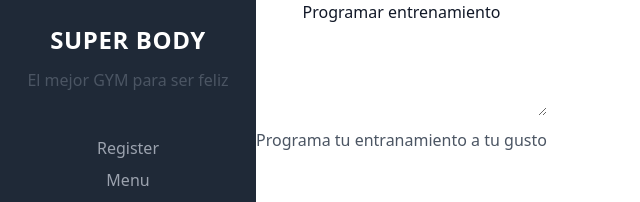
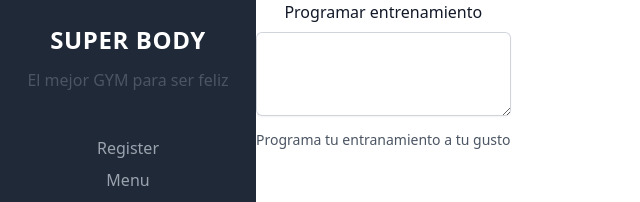
Before and after one commit to paulinacartagena1234/gym, a React (Create React App) app: page /programarentrenamiento in a window 1280 px wide. Shown: the top 202 px of the page, without its empty margins (0-640 px from the left). Built offline with nearby package versions, Linux system fonts and the light colour scheme.

Commit message:
Package json y main.css

```diff
--- a/package.json
+++ b/package.json
@@ -6,6 +6,7 @@
     "@testing-library/jest-dom": "^5.17.0",
     "@testing-library/react": "^13.4.0",
     "@testing-library/user-event": "^13.5.0",
+    "postcss-cli": "^10.1.0",
     "react": "^18.2.0",
     "react-dom": "^18.2.0",
     "react-router": "^6.16.0",
@@ -38,5 +39,10 @@
       "last 1 firefox version",
       "last 1 safari version"
     ]
+  },
+  "devDependencies": {
+    "autoprefixer": "^10.4.16",
+    "postcss": "^8.4.31",
+    "tailwindcss": "^3.3.3"
   }
 }
--- a/src/css/main.css
+++ b/src/css/main.css
@@ -478,6 +478,9 @@ video {
   --tw-backdrop-saturate:  ;
   --tw-backdrop-sepia:  ;
 }
+.col-span-full {
+  grid-column: 1 / -1;
+}
 .mt-10 {
   margin-top: 2.5rem;
 }
@@ -498,6 +501,9 @@ video {
 }
 .flex-1 {
   flex: 1 1 0%;
+}
+.rounded-md {
+  border-radius: 0.375rem;
 }
 .border-0 {
   border-width: 0px;
@@ -533,11 +539,21 @@ video {
   font-size: 1.5rem;
   line-height: 2rem;
 }
+.text-sm {
+  font-size: 0.875rem;
+  line-height: 1.25rem;
+}
 .font-bold {
   font-weight: 700;
 }
+.font-medium {
+  font-weight: 500;
+}
 .uppercase {
   text-transform: uppercase;
+}
+.leading-6 {
+  line-height: 1.5rem;
 }
 .tracking-wide {
   letter-spacing: 0.025em;
@@ -566,6 +582,23 @@ video {
   --tw-text-opacity: 1;
   color: rgb(234 179 8 / var(--tw-text-opacity));
 }
+.shadow-sm {
+  --tw-shadow: 0 1px 2px 0 rgb(0 0 0 / 0.05);
+  --tw-shadow-colored: 0 1px 2px 0 var(--tw-shadow-color);
+  box-shadow: var(--tw-ring-offset-shadow, 0 0 #0000), var(--tw-ring-shadow, 0 0 #0000), var(--tw-shadow);
+}
+.ring-1 {
+  --tw-ring-offset-shadow: var(--tw-ring-inset) 0 0 0 var(--tw-ring-offset-width) var(--tw-ring-offset-color);
+  --tw-ring-shadow: var(--tw-ring-inset) 0 0 0 calc(1px + var(--tw-ring-offset-width)) var(--tw-ring-color);
+  box-shadow: var(--tw-ring-offset-shadow), var(--tw-ring-shadow), var(--tw-shadow, 0 0 #0000);
+}
+.ring-inset {
+  --tw-ring-inset: inset;
+}
+.ring-gray-300 {
+  --tw-ring-opacity: 1;
+  --tw-ring-color: rgb(209 213 219 / var(--tw-ring-opacity));
+}
 .placeholder\:text-gray-400::placeholder {
   --tw-text-opacity: 1;
   color: rgb(156 163 175 / var(--tw-text-opacity));
@@ -582,6 +615,18 @@ video {
   --tw-ring-offset-shadow: var(--tw-ring-inset) 0 0 0 var(--tw-ring-offset-width) var(--tw-ring-offset-color);
   --tw-ring-shadow: var(--tw-ring-inset) 0 0 0 calc(0px + var(--tw-ring-offset-width)) var(--tw-ring-color);
   box-shadow: var(--tw-ring-offset-shadow), var(--tw-ring-shadow), var(--tw-shadow, 0 0 #0000);
+}
+.focus\:ring-2:focus {
+  --tw-ring-offset-shadow: var(--tw-ring-inset) 0 0 0 var(--tw-ring-offset-width) var(--tw-ring-offset-color);
+  --tw-ring-shadow: var(--tw-ring-inset) 0 0 0 calc(2px + var(--tw-ring-offset-width)) var(--tw-ring-color);
+  box-shadow: var(--tw-ring-offset-shadow), var(--tw-ring-shadow), var(--tw-shadow, 0 0 #0000);
+}
+.focus\:ring-inset:focus {
+  --tw-ring-inset: inset;
+}
+.focus\:ring-indigo-600:focus {
+  --tw-ring-opacity: 1;
+  --tw-ring-color: rgb(79 70 229 / var(--tw-ring-opacity));
 }
 @media (min-width: 640px) {
 
```
Also changed, not shown: 1 other file (tests, documents, lock files or other folders).
